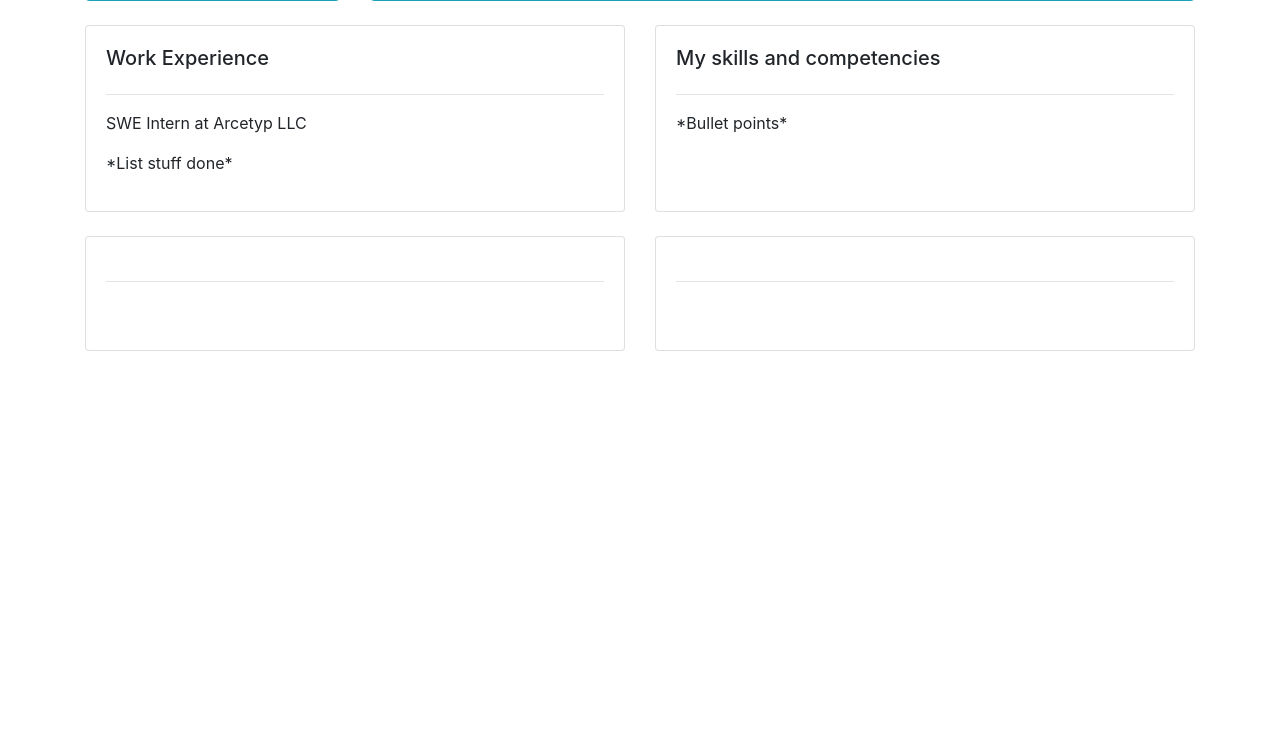
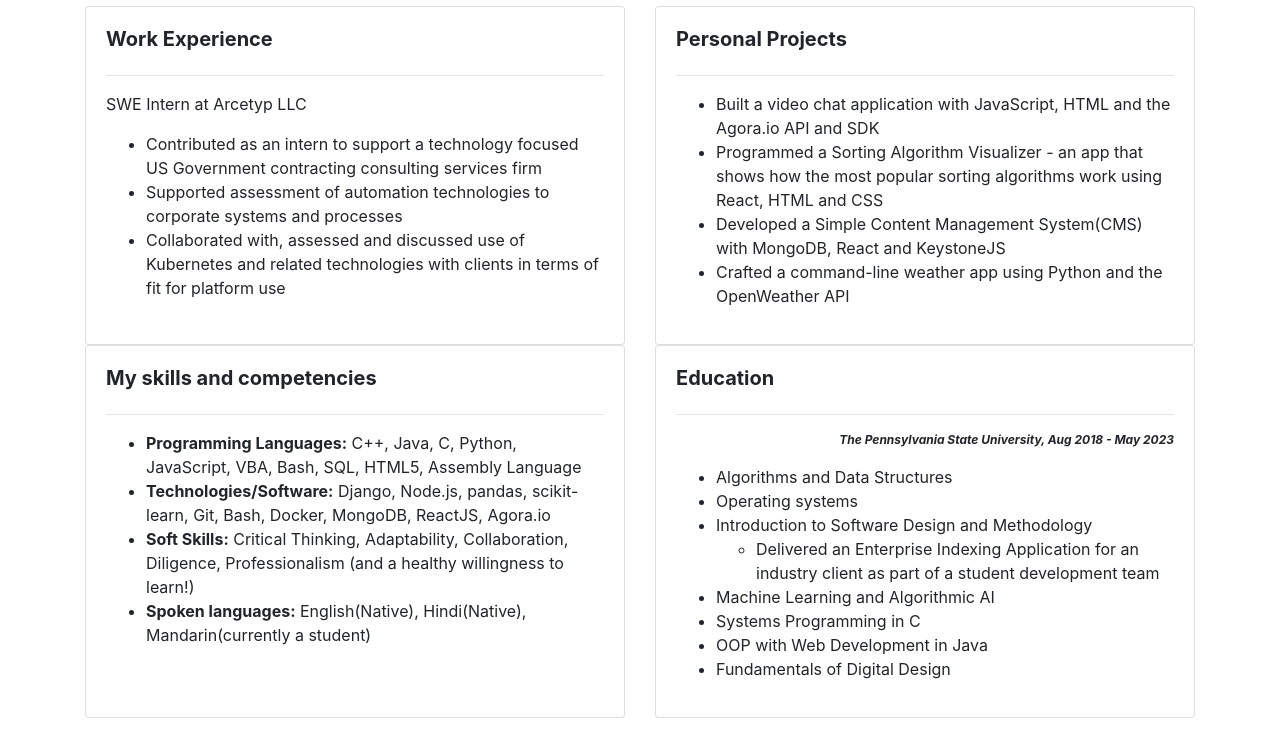
Before and after one commit to ckwatt11/portfolio, a Django app: page / in a window 1280 px wide. Shown: the part 1070-1812 px from the top of the page. Before the commit the page ends 1421 px from the top, so only its background shows below. Run offline with Django 4.2, Linux system fonts and the light colour scheme; some libraries are stand-ins or nearby versions.

Commit message:
sort out static files issue

```diff
--- a/aadit_ranjan/aadit_ranjan/urls.py
+++ b/aadit_ranjan/aadit_ranjan/urls.py
@@ -15,8 +15,11 @@ Including another URLconf
 """
 from django.contrib import admin
 from django.urls import include, path
+from django.conf.urls import static
+from . import settings
 
 urlpatterns = [
     path('admin/', admin.site.urls),
-    path('', include('main.urls'))
+    path('', include('main.urls')),
+
 ]
--- a/aadit_ranjan/main/templates/main/homepage.html
+++ b/aadit_ranjan/main/templates/main/homepage.html
@@ -1,14 +1,17 @@
-{% load static %} <!-- Dynamically import static files -->
+{% load static %}
+<!-- Dynamically import static files -->
 
-<link href="{% static 'css/style.css' %}" rel="stylesheet" type="text/css">
+<link href="{% static '/css/style.css' %}" rel="stylesheet" type="text/css">
 
 
 <!DOCTYPE html>
 <html>
 <head>
 	<title>Aadit Ranjan</title>
+
 	<link href="{% static '/css/style.css'  %}" rel="stylesheet" type="text/css">
-	<link rel="stylesheet" href="https://stackpath.bootstrapcdn.com/bootstrap/4.3.1/css/bootstrap.min.css" integrity="sha384-ggOyR0iXCbMQv3Xipma34MD+dH/1fQ784/j6cY/iJTQUOhcWr7x9JvoRxT2MZw1T" crossorigin="anonymous">
+	<link rel="stylesheet" href="https://cdn.jsdelivr.net/npm/bootstrap@4.6.2/dist/css/bootstrap.min.css" integrity="sha384-xOolHFLEh07PJGoPkLv1IbcEPTNtaed2xpHsD9ESMhqIYd0nLMwNLD69Npy4HI+N" crossorigin="anonymous">
+
 
 </head>
 
@@ -21,22 +24,18 @@
 					<img id="profile-pic" src="{% static 'images/aaditpfp.jpg' %}" >
 					<hr>
 					<h4>Hello, this is Aadit!</h4>
-					<p>I'm a Computer Science major in my final semester at Penn State. A proactive problem solver, my hobbies include coding, cooking, listening to music, learning languages, playing video games, reading and working out.</p>
+					<p>Thank you for visiting my portfolio website! I'm a Computer Science major in my final semester at the Pennsylvania State University. A proactive problem solver, my hobbies include coding, cooking, listening to music, learning languages, playing video games, reading and working out.</p>
 				</div>
 			</div>
 
             <div class="col-md-9">
 				<div class="card card-body h-100  border-info">
-					<h4></h4>
+					<h4><b>Socials I use:</b></h4>
 					<hr>
-					<p></p>
 
-					<p></p>
-
-					<p></p>
 
 					<ul class="social-links">
-						<li><img class="social" src="{% static 'images/linkedin.png' %}"></li>
+						<li><img class="social" src="{% static 'images/linkedin.PNG' %}"></li>
                         <li><img class="social" src="{% static 'images/github.png' %}"></li>
 						<li><img class="social" src="{% static 'images/youtube.png' %}"></li>
 					</ul>
@@ -47,44 +46,68 @@
 		<div class="row">
 			<div class="col-md-6">
 				<div class="card card-body h-100">
-					<h5>Work Experience</h5>
+					<h5><b>Work Experience</b></h5>
 					<hr>
 					<p>SWE Intern at Arcetyp LLC</p>
-					<p>*List stuff done*</p>
+					<ul>
+						<li>Contributed as an intern to support a technology focused US Government contracting consulting services firm</li>
+						<li>Supported assessment of automation technologies to corporate systems and processes </li>
+						<li>Collaborated with, assessed and discussed use of Kubernetes and related technologies with clients in terms of fit for platform use </li>
 					</div>
 			</div>
-
+			<br>
 			<div class="col-md-6">
 				<div class="card card-body h-100">
-					<h5>My skills and competencies</h5>
+					<h5><b>Personal Projects</b> </h5>
 					<hr>
-					<p>*Bullet points*</p>
-					<p></p>
-				</div>
-			</div>
-		</div>
-        <br>
-		<div class="row">
-			<div class="col-md-6">
-				<div class="card card-body h-100">
-					<h5></h5>
-					<hr>
-					<p></p>
+					<ul>
+						<li>Built a video chat application with JavaScript, HTML and the Agora.io API and SDK </li>
+						<li>Programmed a Sorting Algorithm Visualizer - an app that shows how the most popular sorting algorithms work using React, HTML and CSS </li>
+						<li>Developed a Simple Content Management System(CMS) with MongoDB, React and KeystoneJS </li>
+						<li>Crafted a command-line weather app using Python and the OpenWeather API</li>
 
-					<p></p>
 				</div>
 			</div>
 
 			<div class="col-md-6">
 				<div class="card card-body h-100">
-					<h5></h5>
-				<hr>
-				<p></p>
-				<p></p>
+					<h5><b>My skills and competencies</b></h5>
+					<hr>
+					<ul>
+						<li><b>Programming Languages:</b> C++, Java, C, Python, JavaScript, VBA, Bash, SQL, HTML5, Assembly Language </li>
+						<li><b>Technologies/Software:</b> Django, Node.js, pandas, scikit-learn, Git, Bash, Docker, MongoDB,
+							ReactJS, Agora.io </li>
+						<li><b>Soft Skills:</b> Critical Thinking, Adaptability, Collaboration, Diligence, Professionalism (and a healthy willingness to learn!) </li>
+						<li><b>Spoken languages:</b> English(Native), Hindi(Native), Mandarin(currently a student)</li>
+					</ul>
+				</div>
+			</div>
+			<div class="col-md-6">
+				<div class="card card-body h-100">
+					<h5><b>Education</b></h5>
+					<hr>
+					<p align="right"> <span style = "font-size: 12px"><b><i>The Pennsylvania State University, Aug 2018 - May 2023</i></b></span></p>
+                    <ul>
+						<li>Algorithms and Data Structures</li>
+						<li>Operating systems</li>
+						<li>Introduction to Software Design and Methodology</li>
+						<ul>
+							<li>Delivered an Enterprise Indexing Application for an industry client as part of a student development
+								team</li>
+						</ul>
+						<li>Machine Learning and Algorithmic AI</li>
+						<li>Systems Programming in C</li>
+						<li>OOP with Web Development in Java</li>
+						<li>Fundamentals of Digital Design</li>
+					</ul>
 
 				</div>
 			</div>
 		</div>
+
+
+
+
 		<br>
 	</div>
 
--- a/aadit_ranjan/main/urls.py
+++ b/aadit_ranjan/main/urls.py
@@ -1,6 +1,9 @@
 from . import views
 from django.urls import path
+from django.conf.urls import static
+
 
 urlpatterns = [
-    path('', views.renderHomePage) # homepage renders by .
+    path('', views.renderHomePage), # homepage renders by .
+
 ]
--- a/aadit_ranjan/main/views.py
+++ b/aadit_ranjan/main/views.py
@@ -2,6 +2,6 @@ from django.shortcuts import render
 
 # Create your views here.
 
-def renderHomePage(req):
-    # req -> request
-    return render(req, 'main/homepage.html')
+def renderHomePage(request):
+
+    return render(request, 'main/homepage.html')
```
Also changed, not shown: aadit_ranjan/aadit_ranjan/settings.py (+9 -3 lines), 3 other files.
